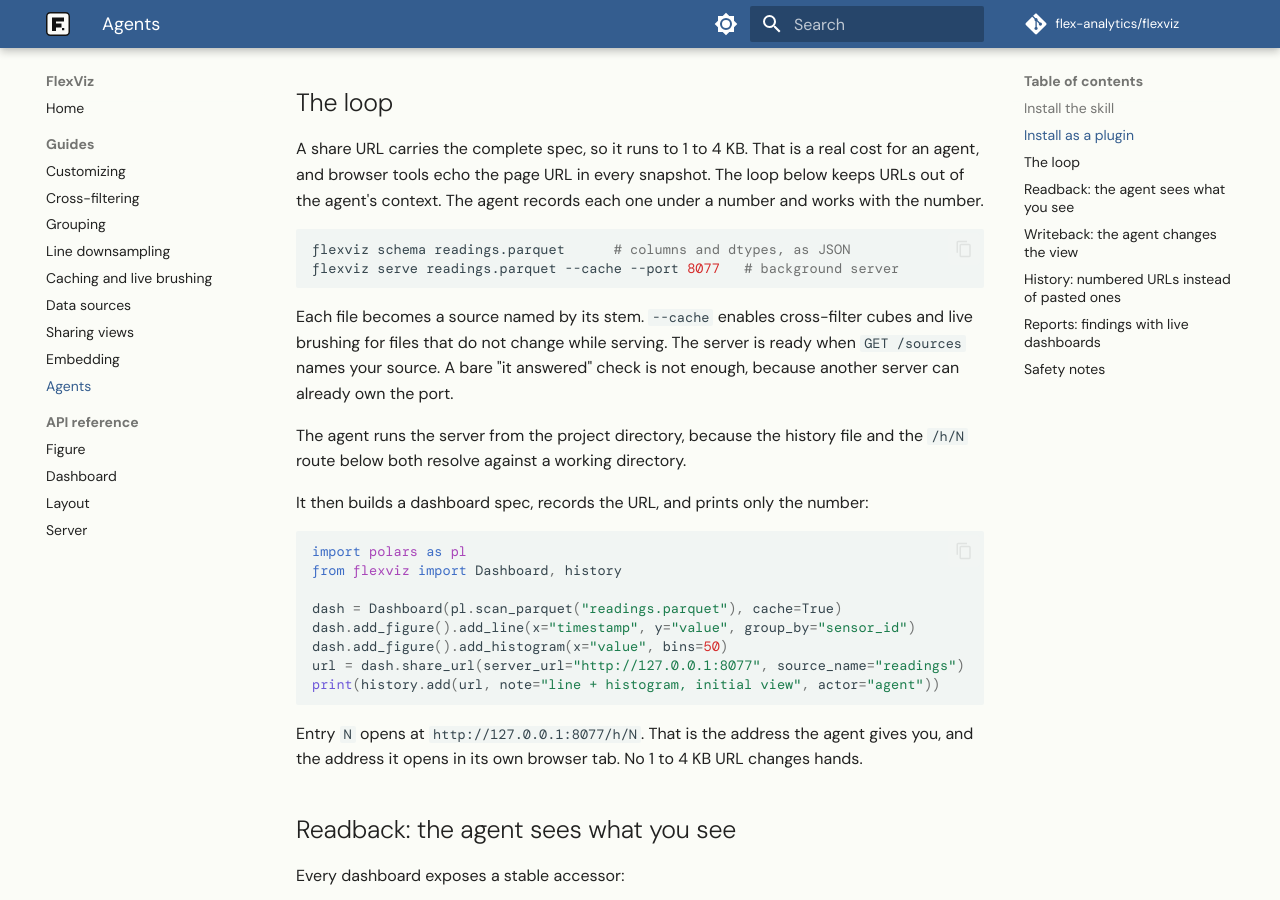
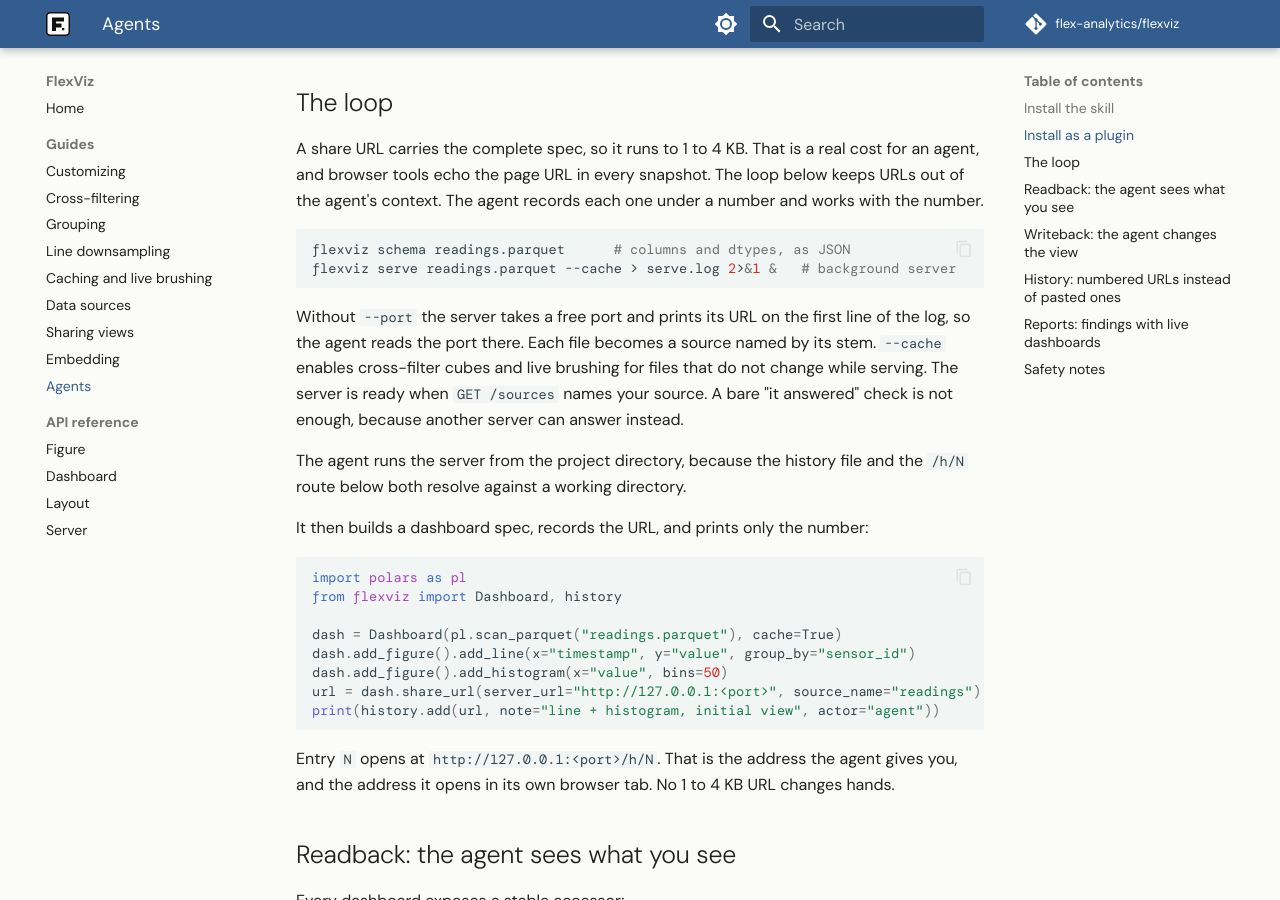
Before and after one commit to flex-analytics/flexviz, an MkDocs documentation site: the page built from docs/guides/ai-agents.md, in a window 1280 px wide and 900 px high, scrolled down 1295 px. Built offline with MkDocs 1.6.1 and Material for MkDocs 9.7.7, drawn with Linux system fonts in a browser that asks for light colours; some web fonts are replaced; comment, search, counter and statistics services are not loaded; some of the changed text lies outside the part shown.

Commit message:
feat(skill): read the served port from the log and offer the report

````diff
--- a/docs/guides/ai-agents.md
+++ b/docs/guides/ai-agents.md
@@ -70,13 +70,15 @@ under a number and works with the number.
 
 ```bash
 flexviz schema readings.parquet      # columns and dtypes, as JSON
-flexviz serve readings.parquet --cache --port 8077   # background server
+flexviz serve readings.parquet --cache > serve.log 2>&1 &   # background server
 ```
 
-Each file becomes a source named by its stem. `--cache` enables cross-filter
-cubes and live brushing for files that do not change while serving. The
-server is ready when `GET /sources` names your source. A bare "it answered"
-check is not enough, because another server can already own the port.
+Without `--port` the server takes a free port and prints its URL on the first
+line of the log, so the agent reads the port there. Each file becomes a source
+named by its stem. `--cache` enables cross-filter cubes and live brushing for
+files that do not change while serving. The server is ready when `GET /sources`
+names your source. A bare "it answered" check is not enough, because another
+server can answer instead.
 
 The agent runs the server from the project directory, because the history
 file and the `/h/N` route below both resolve against a working directory.
@@ -90,11 +92,11 @@ from flexviz import Dashboard, history
 dash = Dashboard(pl.scan_parquet("readings.parquet"), cache=True)
 dash.add_figure().add_line(x="timestamp", y="value", group_by="sensor_id")
 dash.add_figure().add_histogram(x="value", bins=50)
-url = dash.share_url(server_url="http://127.0.0.1:8077", source_name="readings")
+url = dash.share_url(server_url="http://127.0.0.1:<port>", source_name="readings")
 print(history.add(url, note="line + histogram, initial view", actor="agent"))
 ```
 
-Entry `N` opens at `http://127.0.0.1:8077/h/N`. That is the address the agent
+Entry `N` opens at `http://127.0.0.1:<port>/h/N`. That is the address the agent
 gives you, and the address it opens in its own browser tab. No 1 to 4 KB URL
 changes hands.
 
@@ -177,9 +179,11 @@ give each agent session its own directory.
 
 ## Reports: findings with live dashboards
 
-`flexviz report findings.md` turns a plain markdown file into an HTML
-report. Any line that is exactly `fv:N` becomes a live, zoomable dashboard,
-embedded as an iframe at the URL that history entry `N` recorded. A line
+The agent gives you its findings in chat first, each one with the `fv:N` that
+shows it, and offers a report. When you ask for one, `flexviz report
+findings.md` turns a plain markdown file into an HTML report. Any line that is
+exactly `fv:N` becomes a live, zoomable dashboard, embedded as an iframe at the
+URL that history entry `N` recorded. A line
 that is exactly a share URL embeds the same way, so a markdown file already
 expanded by `--md` (below) still renders when it is expanded again.
 
````
Also changed, not shown: flexviz/skills/flexviz-explore/SKILL.md (+17 -17 lines).
